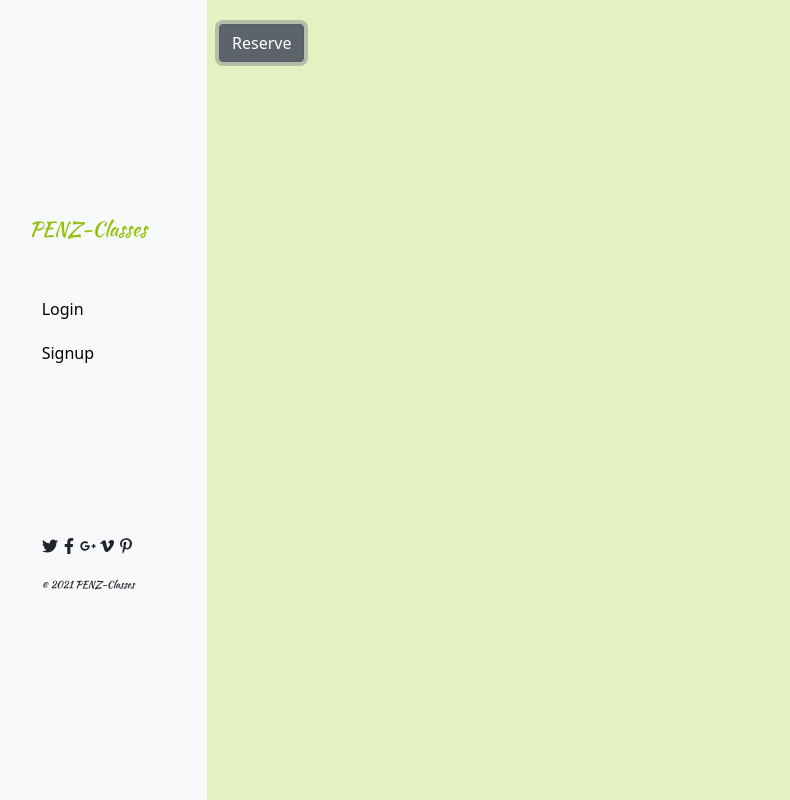
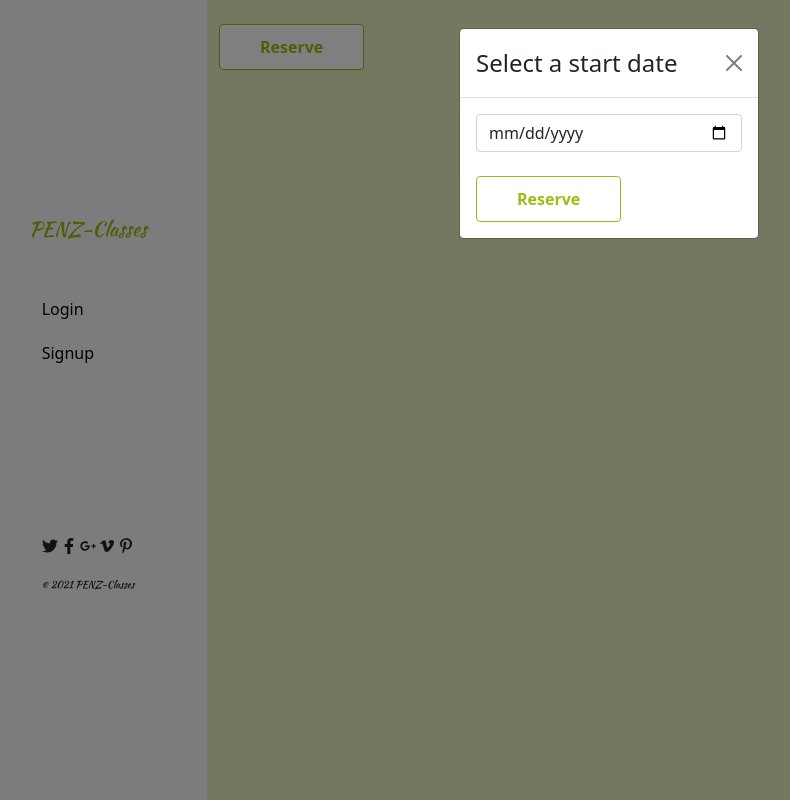
Before and after one commit to ZeenatLawal/Penz_Classes_Frontend, a React (Create React App) app: page /courses/1 in a window 1280 px wide. Both pictures are taken after a click on the button "Reserve". Shown: the whole page, without its empty margins (31-821 px from the left). Built offline with nearby package versions, Linux system fonts and the light colour scheme; no server answers.

Commit message:
Add modal to select start_date for user's reservation

```diff
--- a/src/components/CourseDetails.js
+++ b/src/components/CourseDetails.js
@@ -1,15 +1,18 @@
-import React, { useEffect } from 'react';
+import React, { useEffect, useState } from 'react';
 import { useParams } from 'react-router-dom';
 import axios from 'axios';
 import { useDispatch, useSelector } from 'react-redux';
+import { Button, Modal, Form } from 'react-bootstrap';
 import { selectedCourse } from '../redux/courses/Courses';
 import { reserve } from '../redux/reservations/Reservations';
 
 const CourseDetails = () => {
+  const courses = useSelector((state) => state.coursesReducer);
+  const user = useSelector((state) => state.authReducer.user.user_id);
+  const [smShow, setSmShow] = useState(false);
+  const [date, setDate] = useState();
   const dispatch = useDispatch();
   const { courseId } = useParams();
-  const courses = useSelector((state) => state.coursesReducer);
-  const user = useSelector((state) => state.authReducer.user.user_id);
 
   const {
     id, title, instructor_name: instructorName, image,
@@ -24,7 +27,7 @@ const CourseDetails = () => {
     const reservationInfo = {
       user,
       courseId: courses.id,
-      date: '11-2-2021',
+      date,
     };
     dispatch(reserve(reservationInfo));
   };
@@ -42,7 +45,25 @@ const CourseDetails = () => {
         <div>{title}</div>
         <div>{instructorName}</div>
       </div>
-      <button className="btn btn-secondary" type="button" onClick={handleReservation}>Reserve</button>
+      <Button className="button" type="button" onClick={() => setSmShow(true)}>Reserve</Button>
+      <Modal
+        size="sm"
+        show={smShow}
+        onHide={() => setSmShow(false)}
+        aria-labelledby="example-modal-sizes-title-sm"
+      >
+        <Modal.Header closeButton>
+          <Modal.Title id="example-modal-sizes-title-sm">
+            Select a start date
+          </Modal.Title>
+        </Modal.Header>
+        <Modal.Body>
+          <Form onSubmit={handleReservation}>
+            <Form.Control type="date" onChange={(e) => setDate(e.target.value)} className="mb-4" />
+            <Button type="submit" className="button">Reserve</Button>
+          </Form>
+        </Modal.Body>
+      </Modal>
     </div>
   );
 };
```
